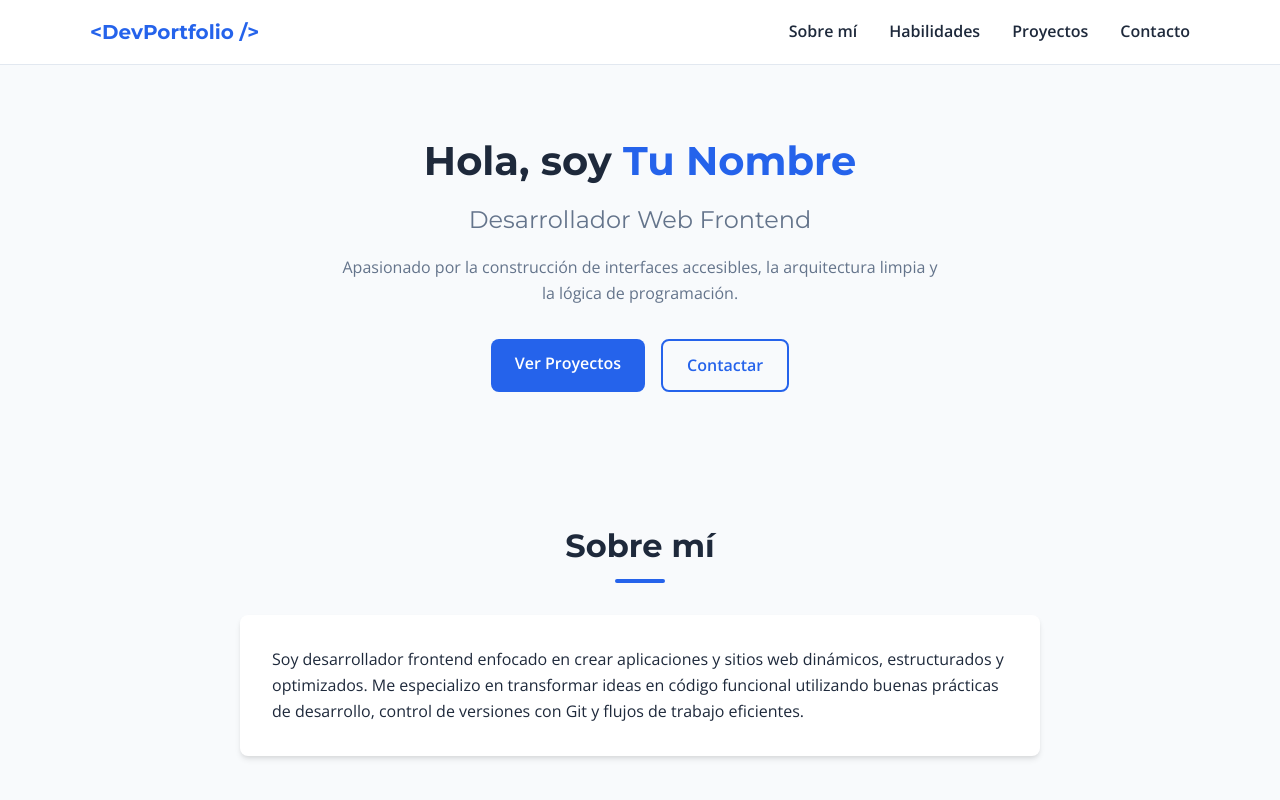
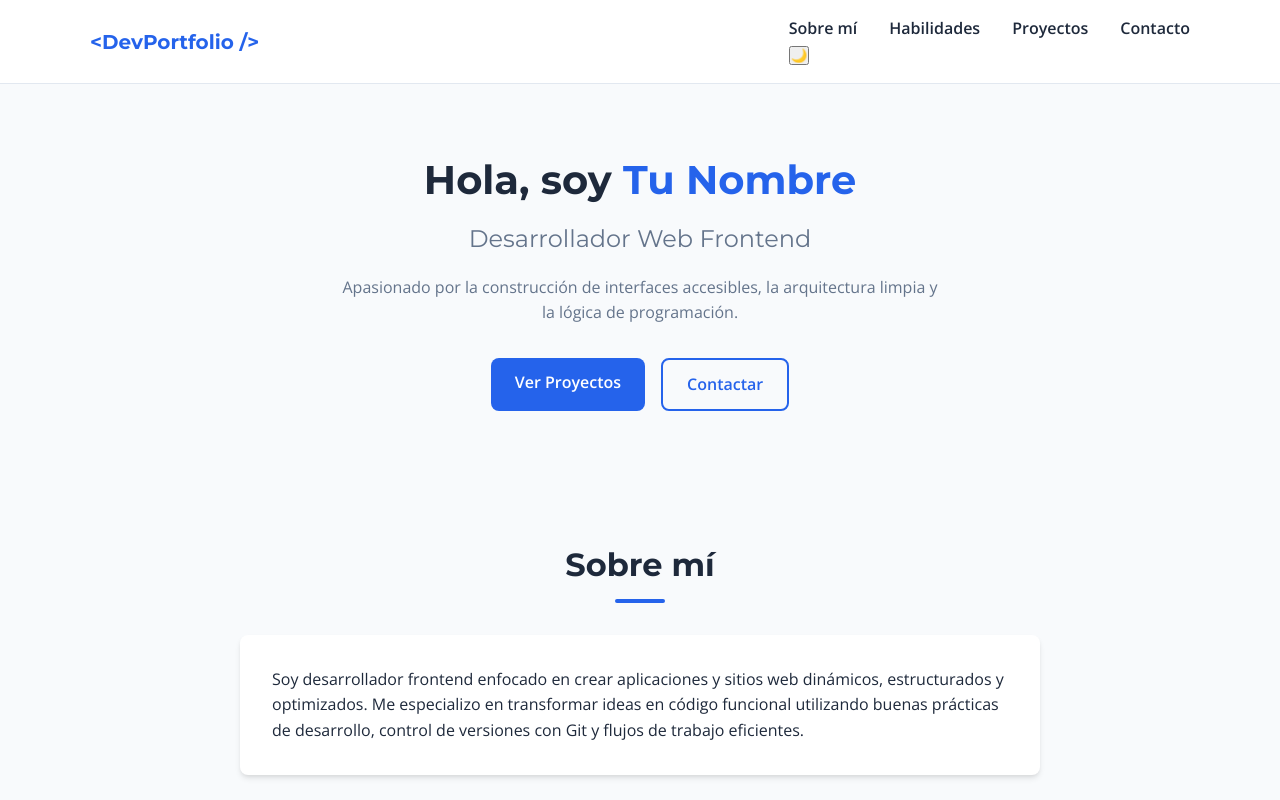
Before and after one commit to elveromero/Mi-Portafolio, a plain HTML site: page index.html in a window 1280 px wide. Shown: the top 800 px of the page. Drawn offline with nearby package versions, Linux system fonts and the light colour scheme.

Commit message:
Add dark mode toggle button to navbar
Added a dark mode toggle button to the navigation.

```diff
--- a/index.html
+++ b/index.html
@@ -14,17 +14,21 @@
 </head>
 <body>
 
-  <!-- Navegación -->
+<!-- Navegación -->
   <header class="navbar">
     <div class="container nav-container">
       <a href="#" class="logo">&lt;DevPortfolio /&gt;</a>
-      <nav>
+      <nav class="nav-menu">
         <ul class="nav-links">
           <li><a href="#about">Sobre mí</a></li>
           <li><a href="#skills">Habilidades</a></li>
           <li><a href="#projects">Proyectos</a></li>
           <li><a href="#contact">Contacto</a></li>
         </ul>
+        <!-- Botón de Modo Oscuro -->
+        <button id="theme-toggle" class="theme-btn" aria-label="Cambiar tema">
+          🌙
+        </button>
       </nav>
     </div>
   </header>
```
